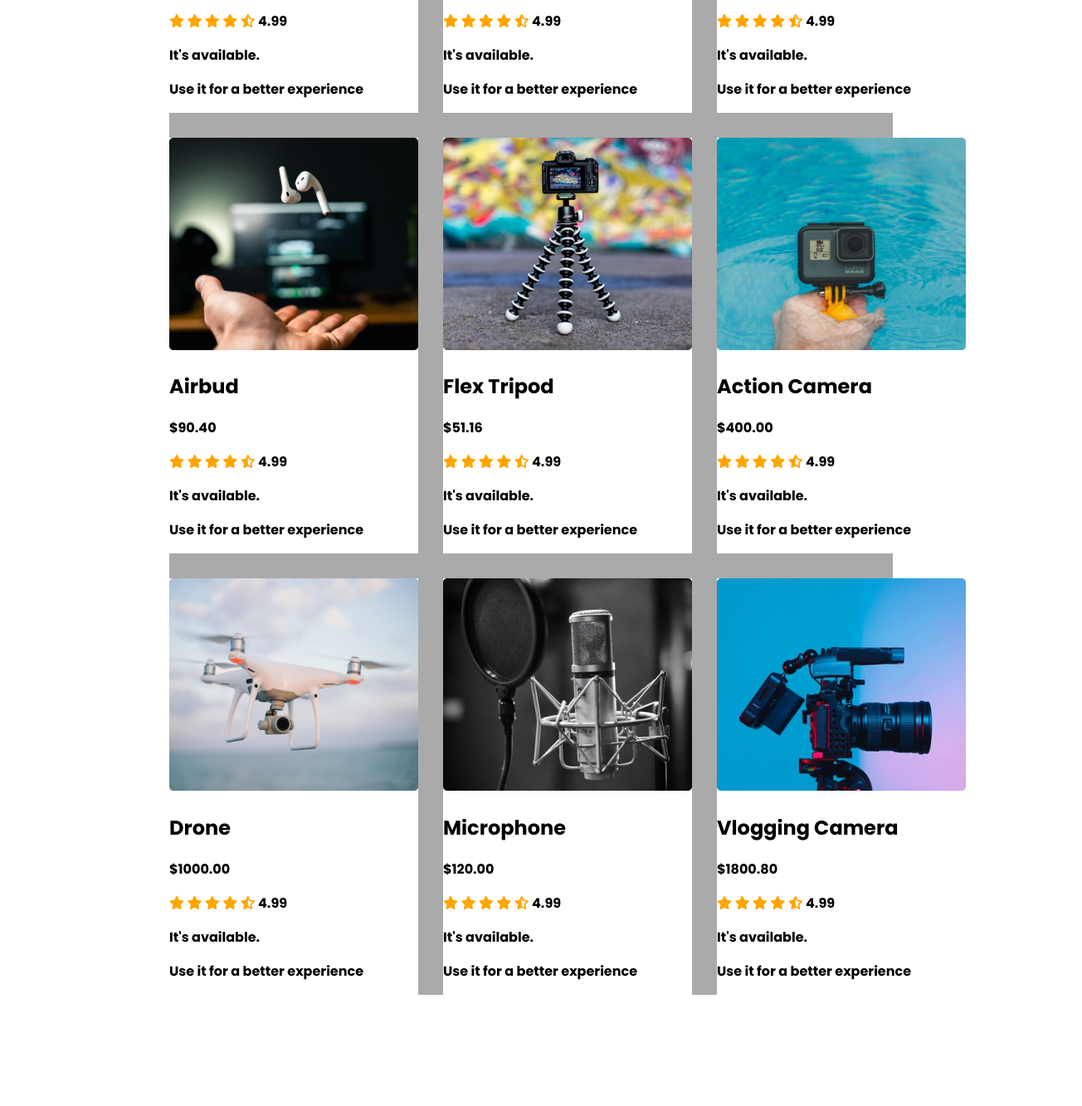
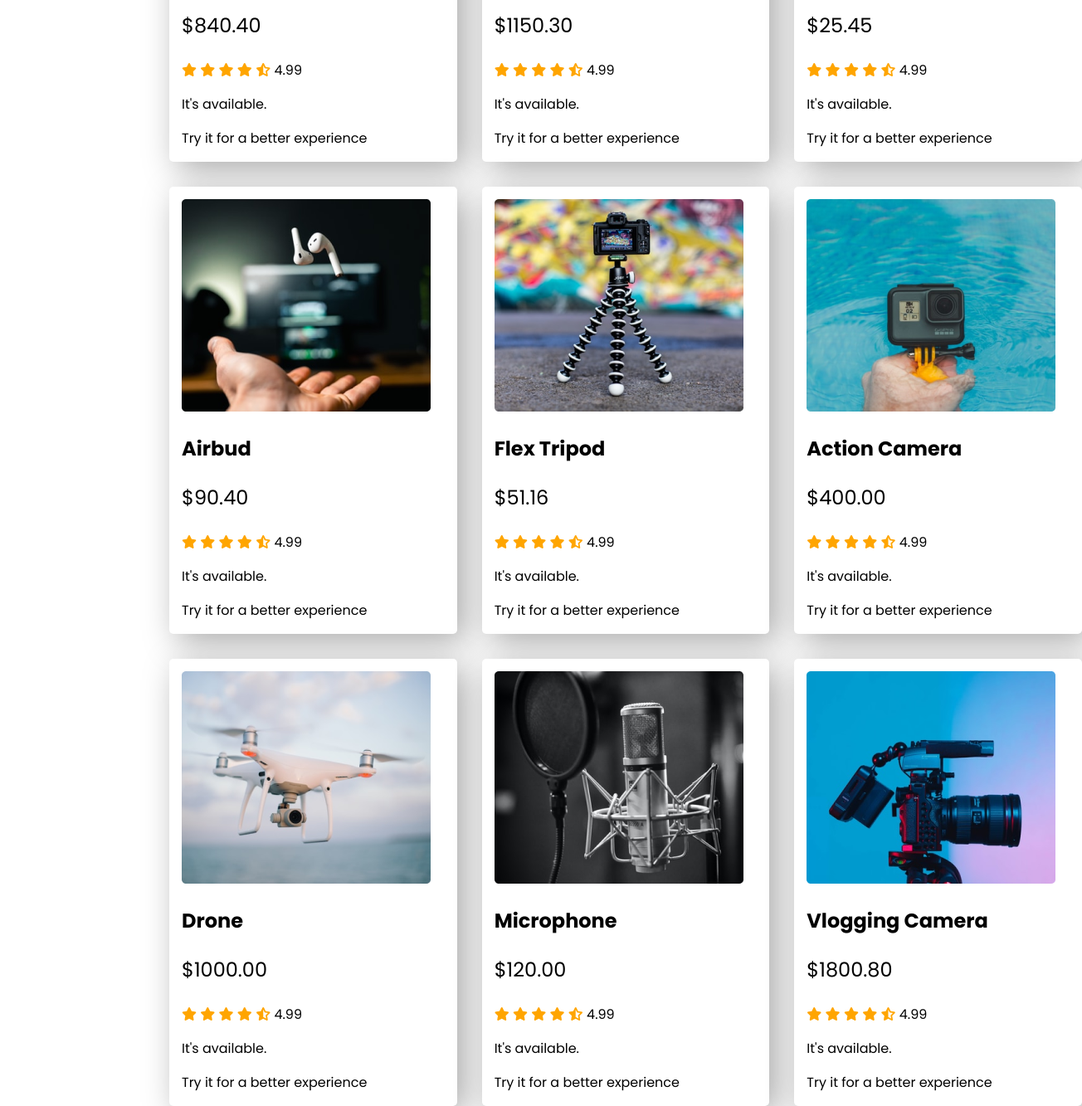
Before and after one commit to adritadeb/project-influencer-gear, a plain HTML site: page index.html in a window 1280 px wide. Shown: the part 943-2276 px from the top of the page at 83% size, 1304 px wide, since content can reach past the window. Before the commit the page ends 2242 px from the top, so only its background shows below. Drawn offline with Linux system fonts and the light colour scheme.

Commit message:
second-section

```diff
--- a/index.html
+++ b/index.html
@@ -42,10 +42,11 @@
             <h3 id="collection-header">Popular Collection</h3>
             <div class="grid-container">
                 <div class="collection">
+                    <div class="single-collection">
                         <img src="influencer-gear-main/images/setup.png" alt="">
                         <h2>Full Photoshoot setup</h2>
                         <div>
-                        <p>$840.40</p>
+                            <p class="price">$840.40</p>
                             <i class="fas fa-star"></i>
                             <i class="fas fa-star"></i>
                             <i class="fas fa-star"></i>
@@ -53,14 +54,16 @@
                             <i class="fas fa-star-half-alt"></i>
                             <span>4.99</span>
                             <p>It's available.</p>
-                        <p>Use it for a better experience</p>
+                            <p>Try it for a better experience</p>
+                        </div>
                     </div>
                 </div>
                 <div class="collection">
+                    <div class="single-collection">
                         <img src="influencer-gear-main/images/lights.png" alt="">
                         <h2>Full Light Setup</h2>
                         <div>
-                        <p>$1150.30</p>
+                            <p class="price">$1150.30</p>
                             <i class="fas fa-star"></i>
                             <i class="fas fa-star"></i>
                             <i class="fas fa-star"></i>
@@ -68,14 +71,16 @@
                             <i class="fas fa-star-half-alt"></i>
                             <span>4.99</span>
                             <p>It's available.</p>
-                        <p>Use it for a better experience</p>
+                            <p>Try it for a better experience</p>
+                        </div>
                     </div>
                 </div>
                 <div class="collection">
+                    <div class="single-collection">
                         <img src="influencer-gear-main/images/single-light.png" alt="">
                         <h2>Green-Screen</h2>
                         <div>
-                        <p>$25.45</p>
+                            <p class="price">$25.45</p>
                             <i class="fas fa-star"></i>
                             <i class="fas fa-star"></i>
                             <i class="fas fa-star"></i>
@@ -83,14 +88,16 @@
                             <i class="fas fa-star-half-alt"></i>
                             <span>4.99</span>
                             <p>It's available.</p>
-                        <p>Use it for a better experience</p>
+                            <p>Try it for a better experience</p>
+                        </div>
                     </div>
                 </div>
                 <div class="collection">
+                    <div class="single-collection">
                         <img src="influencer-gear-main/images/airpod.png" alt="">
                         <h2>Airbud</h2>
                         <div>
-                        <p>$90.40</p>
+                            <p class="price">$90.40</p>
                             <i class="fas fa-star"></i>
                             <i class="fas fa-star"></i>
                             <i class="fas fa-star"></i>
@@ -98,14 +105,16 @@
                             <i class="fas fa-star-half-alt"></i>
                             <span>4.99</span>
                             <p>It's available.</p>
-                        <p>Use it for a better experience</p>
+                            <p>Try it for a better experience</p>
+                        </div>
                     </div>
                 </div>
                 <div class="collection">
+                    <div class="single-collection">
                         <img src="influencer-gear-main/images/tripod.png" alt="">
                         <h2>Flex Tripod</h2>
                         <div>
-                        <p>$51.16</p>
+                            <p class="price">$51.16</p>
                             <i class="fas fa-star"></i>
                             <i class="fas fa-star"></i>
                             <i class="fas fa-star"></i>
@@ -113,15 +122,16 @@
                             <i class="fas fa-star-half-alt"></i>
                             <span>4.99</span>
                             <p>It's available.</p>
-                        <p>Use it for a better experience</p>
+                            <p>Try it for a better experience</p>
+                        </div>
                     </div>
                 </div>
                 <div class="collection">
+                    <div class="single-collection">
                         <img src="influencer-gear-main/images/action.png" alt="">
                         <h2>Action Camera</h2>
-
                         <div>
-                        <p>$400.00</p>
+                            <p class="price">$400.00</p>
                             <i class="fas fa-star"></i>
                             <i class="fas fa-star"></i>
                             <i class="fas fa-star"></i>
@@ -129,14 +139,16 @@
                             <i class="fas fa-star-half-alt"></i>
                             <span>4.99</span>
                             <p>It's available.</p>
-                        <p>Use it for a better experience</p>
+                            <p>Try it for a better experience</p>
+                        </div>
                     </div>
                 </div>
                 <div class="collection">
+                    <div class="single-collection">
                         <img src="influencer-gear-main/images/drone.png" alt="">
                         <h2>Drone</h2>
                         <div>
-                        <p>$1000.00</p>
+                            <p class="price">$1000.00</p>
                             <i class="fas fa-star"></i>
                             <i class="fas fa-star"></i>
                             <i class="fas fa-star"></i>
@@ -144,14 +156,16 @@
                             <i class="fas fa-star-half-alt"></i>
                             <span>4.99</span>
                             <p>It's available.</p>
-                        <p>Use it for a better experience</p>
+                            <p>Try it for a better experience</p>
+                        </div>
                     </div>
                 </div>
                 <div class="collection">
+                    <div class="single-collection">
                         <img src="influencer-gear-main/images/mic.png" alt="">
                         <h2>Microphone</h2>
                         <div>
-                        <p>$120.00</p>
+                            <p class="price">$120.00</p>
                             <i class="fas fa-star"></i>
                             <i class="fas fa-star"></i>
                             <i class="fas fa-star"></i>
@@ -159,14 +173,16 @@
                             <i class="fas fa-star-half-alt"></i>
                             <span>4.99</span>
                             <p>It's available.</p>
-                        <p>Use it for a better experience</p>
+                            <p>Try it for a better experience</p>
+                        </div>
                     </div>
                 </div>
                 <div class="collection">
+                    <div class="single-collection">
                         <img src="influencer-gear-main/images/camera.png" alt="">
                         <h2>Vlogging Camera</h2>
                         <div>
-                        <p>$1800.80</p>
+                            <p class="price">$1800.80</p>
                             <i class="fas fa-star"></i>
                             <i class="fas fa-star"></i>
                             <i class="fas fa-star"></i>
@@ -174,7 +190,8 @@
                             <i class="fas fa-star-half-alt"></i>
                             <span>4.99</span>
                             <p>It's available.</p>
-                        <p>Use it for a better experience</p>
+                            <p>Try it for a better experience</p>
+                        </div>
                     </div>
                 </div>
             </div>
--- a/styles/style.css
+++ b/styles/style.css
@@ -1,6 +1,7 @@
 /* -----google fonts----- */
 @import url('https://fonts.googleapis.com/css2?family=Playfair+Display:wght@600&family=Poppins:wght@700&display=swap');
 
+@import url('https://fonts.googleapis.com/css2?family=Playfair+Display:wght@600&family=Poppins&display=swap');
 /*-----------------------
 -- first-section style --
 ------------------------- */
@@ -30,21 +31,32 @@ main{
 
 #collection-header{
     text-align: center;
+    font-size: 28px;
 }
 .grid-container{
     display: grid;
     grid-template-columns: repeat(3, 1fr);
     grid-gap: 30px;
+    padding-left: 0;
+    width: 1100px;
     margin: 100px 196px;
-    background-color: #AAAAAA;
 }
 .collection{
     background-color: #FFFFFF;
+    border-radius: 5px;
+    box-shadow: 10px 10px 40px #AAAAAA;
+}
+.single-collection{
+    margin: 15px;
 }
 .collection img{
     width: 300px;
     height: 256px;
 }
+.price{
+    font-size: 24px;
+    font-family: 'Poppins', sans-serif;
+}
 .fas{
     color: orange;
 }
```
Lines whose indentation alone changed are shown as unchanged.
